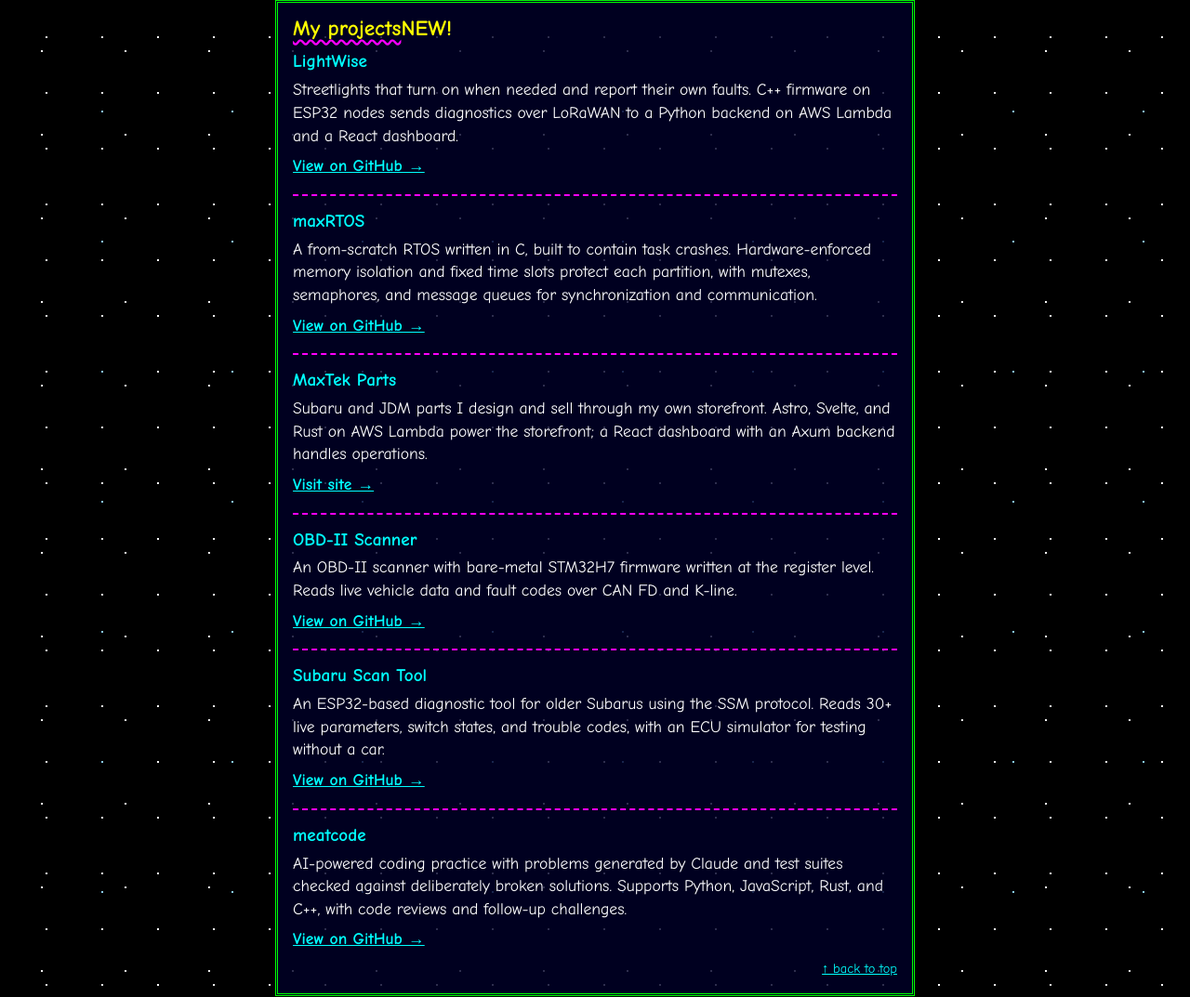
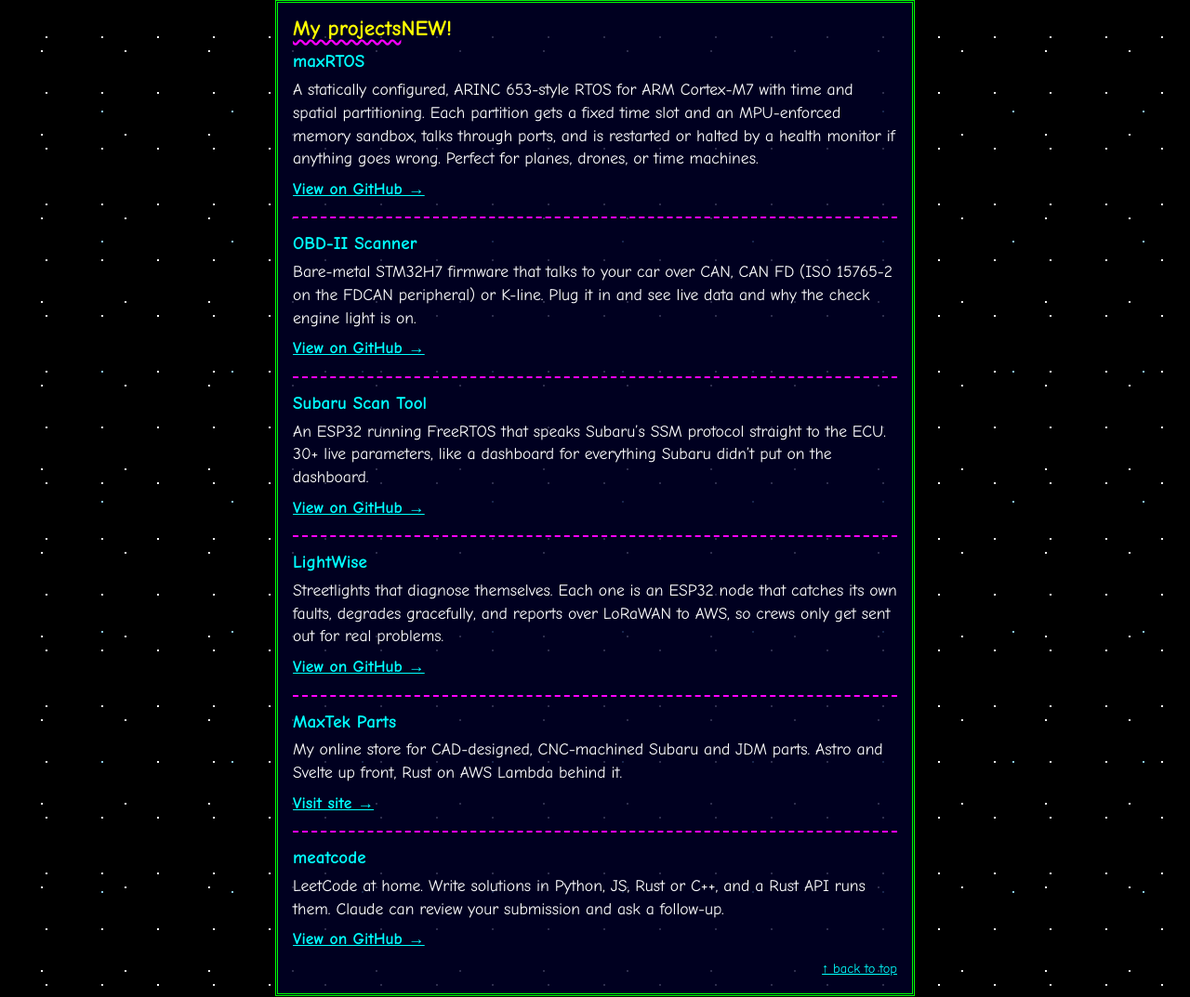
Before and after one commit to 91tleg/91tleg.github.io, an Astro site: page / in a window 1280 px wide. Shown: the part 440-1513 px from the top of the page at 93% size. Built offline with nearby package versions, Linux system fonts and the light colour scheme; Astro itself is replaced by a stand-in of ours; no server answers.

Commit message:
improve project descriptions

```diff
--- a/src/content/projects/lightwise.md
+++ b/src/content/projects/lightwise.md
@@ -1,7 +1,7 @@
 ---
 name: LightWise
-order: 1
+order: 4
 github: https://github.com/91tleg/LightWise
 ---
 
-Streetlights that turn on when needed and report their own faults. C++ firmware on ESP32 nodes sends diagnostics over LoRaWAN to a Python backend on AWS Lambda and a React dashboard.
+Streetlights that diagnose themselves. Each one is an ESP32 node that catches its own faults, degrades gracefully, and reports over LoRaWAN to AWS, so crews only get sent out for real problems.
--- a/src/content/projects/maxrtos.md
+++ b/src/content/projects/maxrtos.md
@@ -1,7 +1,7 @@
 ---
 name: maxRTOS
-order: 2
+order: 1
 github: https://github.com/91tleg/maxRTOS
 ---
 
-A from-scratch RTOS written in C, built to contain task crashes. Hardware-enforced memory isolation and fixed time slots protect each partition, with mutexes, semaphores, and message queues for synchronization and communication.
+A statically configured, ARINC 653-style RTOS for ARM Cortex-M7 with time and spatial partitioning. Each partition gets a fixed time slot and an MPU-enforced memory sandbox, talks through ports, and is restarted or halted by a health monitor if anything goes wrong. Perfect for planes, drones, or time machines.
--- a/src/content/projects/maxtek-parts.md
+++ b/src/content/projects/maxtek-parts.md
@@ -1,7 +1,7 @@
 ---
 name: MaxTek Parts
-order: 3
+order: 5
 site: https://maxtekparts.com
 ---
 
-Subaru and JDM parts I design and sell through my own storefront. Astro, Svelte, and Rust on AWS Lambda power the storefront; a React dashboard with an Axum backend handles operations.
+My online store for CAD-designed, CNC-machined Subaru and JDM parts. Astro and Svelte up front, Rust on AWS Lambda behind it.
--- a/src/content/projects/meatcode.md
+++ b/src/content/projects/meatcode.md
@@ -4,4 +4,4 @@ order: 6
 github: https://github.com/91tleg/meatcode
 ---
 
-AI-powered coding practice with problems generated by Claude and test suites checked against deliberately broken solutions. Supports Python, JavaScript, Rust, and C++, with code reviews and follow-up challenges.
+LeetCode at home. Write solutions in Python, JS, Rust or C++, and a Rust API runs them. Claude can review your submission and ask a follow-up.
--- a/src/content/projects/obd-scanner.md
+++ b/src/content/projects/obd-scanner.md
@@ -1,7 +1,7 @@
 ---
 name: OBD-II Scanner
-order: 4
+order: 2
 github: https://github.com/91tleg/obd
 ---
 
-An OBD-II scanner with bare-metal STM32H7 firmware written at the register level. Reads live vehicle data and fault codes over CAN FD and K-line.
+Bare-metal STM32H7 firmware that talks to your car over CAN, CAN FD (ISO 15765-2 on the FDCAN peripheral) or K-line. Plug it in and see live data and why the check engine light is on.
--- a/src/content/projects/subaru-scan-tool.md
+++ b/src/content/projects/subaru-scan-tool.md
@@ -1,7 +1,7 @@
 ---
 name: Subaru Scan Tool
-order: 5
+order: 3
 github: https://github.com/91tleg/open-ssm
 ---
 
-An ESP32-based diagnostic tool for older Subarus using the SSM protocol. Reads 30+ live parameters, switch states, and trouble codes, with an ECU simulator for testing without a car.
+An ESP32 running FreeRTOS that speaks Subaru's SSM protocol straight to the ECU. 30+ live parameters, like a dashboard for everything Subaru didn't put on the dashboard.
```
